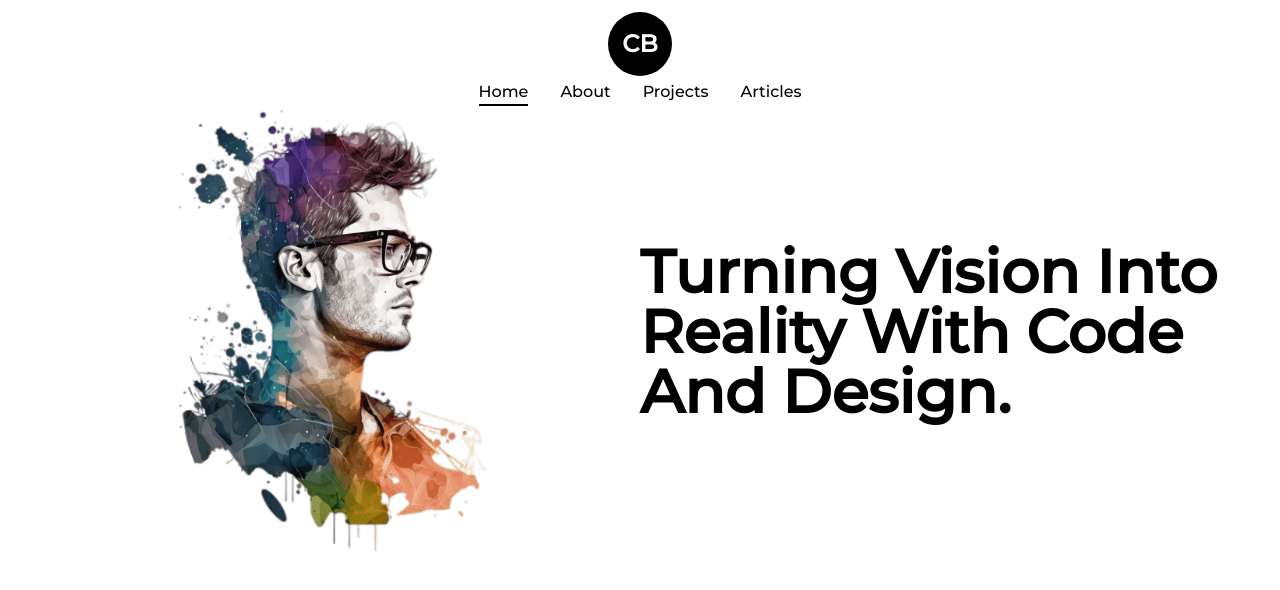
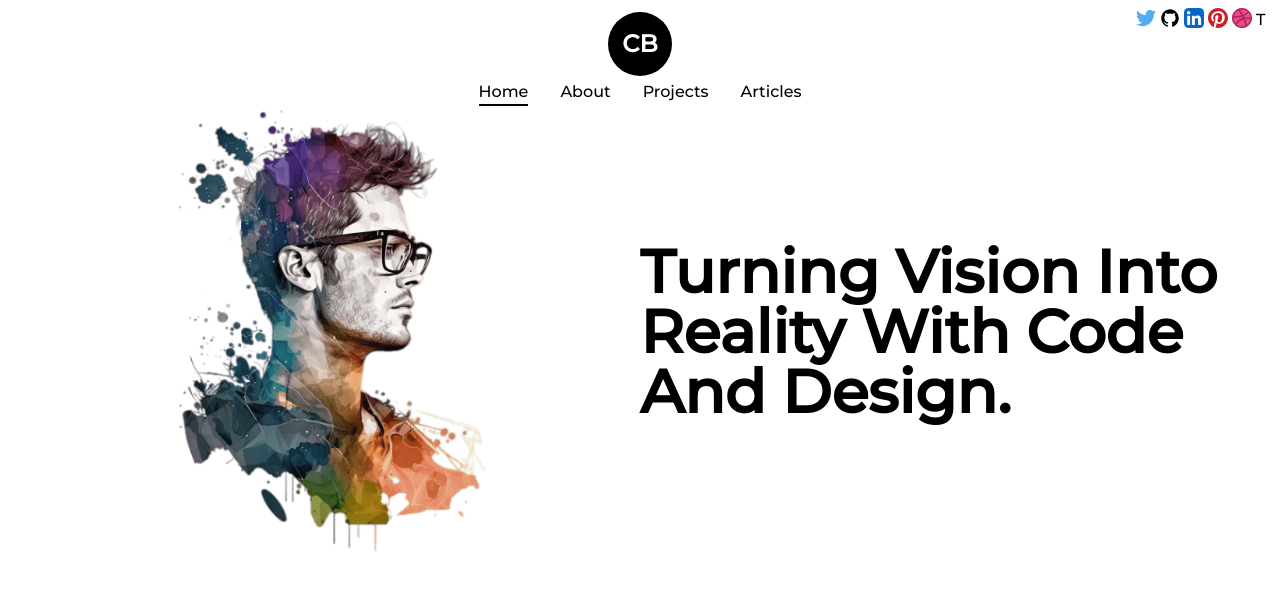
Before and after one commit to YM202c2100/tutorials, a Next.js app: page / in a window 1280 px wide. Shown: the top 590 px of the page. Built offline with nearby package versions, Linux system fonts and the light colour scheme.

Commit message:
[style] モバイル時のサイト外リンクのレイアウトを調整

```diff
--- a/app/components/NavBar.tsx
+++ b/app/components/NavBar.tsx
@@ -34,14 +34,14 @@ const NavBar:React.FC = () =>{
         <CustomNavLink href="/articles" title="Articles"/>
       </nav>
 
-      {/* <nav className="flex">
-        <TwitterIcon className="w-6 mr-3"/>
-        <GithubIcon className="w-6 mx-3"/>
-        <LinkedInIcon className="w-6 mx-3"/>
-        <PinterestIcon className="w-6 mx-3"/>
-        <DribbbleIcon className="w-6 mx-3"/>
+      <nav className="fixed top-0 right-0 flex space-x-1 mt-2">
+        <TwitterIcon className="w-5"/>
+        <GithubIcon className="w-5"/>
+        <LinkedInIcon className="w-5"/>
+        <PinterestIcon className="w-5"/>
+        <DribbbleIcon className="w-5"/>
         <motion.a href="/" target="_blank" whileHover={{scale:1.1, y:-2}} whileTap={{scale:0.9}} className="w-6 ml-3">T</motion.a>
-      </nav> */}
+      </nav>
     </header>
   )
 }
```
